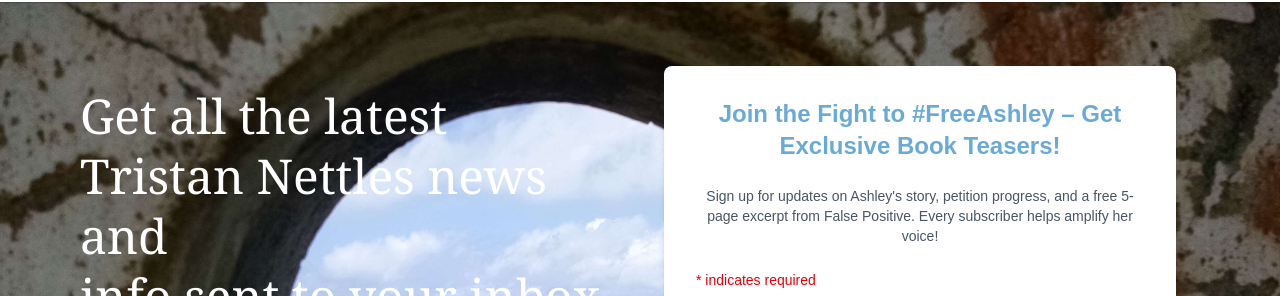
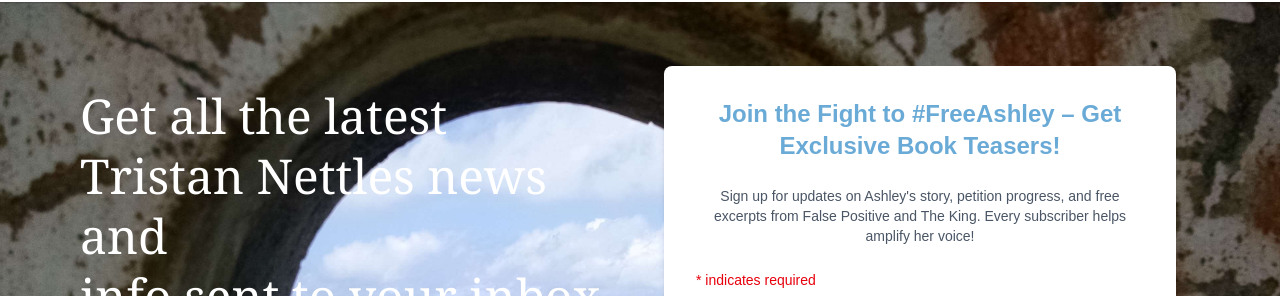
Before and after one commit to BodiAugustus/AuthorSite, a Next.js app: page / in a window 1280 px wide. Shown: the part 2186-2482 px from the top of the page. Built offline with nearby package versions, Linux system fonts and the light colour scheme.

Commit message:
added mailchimp

```diff
--- a/app/NewsLetterSignup/page.js
+++ b/app/NewsLetterSignup/page.js
@@ -154,9 +154,9 @@ export default function NewsletterSignup() {
           </h2>
 
           <p className="text-center text-sm text-gray-600">
-            Sign up for updates on Ashley&apos;s story, petition progress, and a
-            free 5-page excerpt from False Positive. Every subscriber helps
-            amplify her voice!
+            Sign up for updates on Ashley&apos;s story, petition progress, and
+            free excerpts from False Positive and The King. Every subscriber
+            helps amplify her voice!
           </p>
 
           <div className="indicates-required text-sm text-red-600">
```
